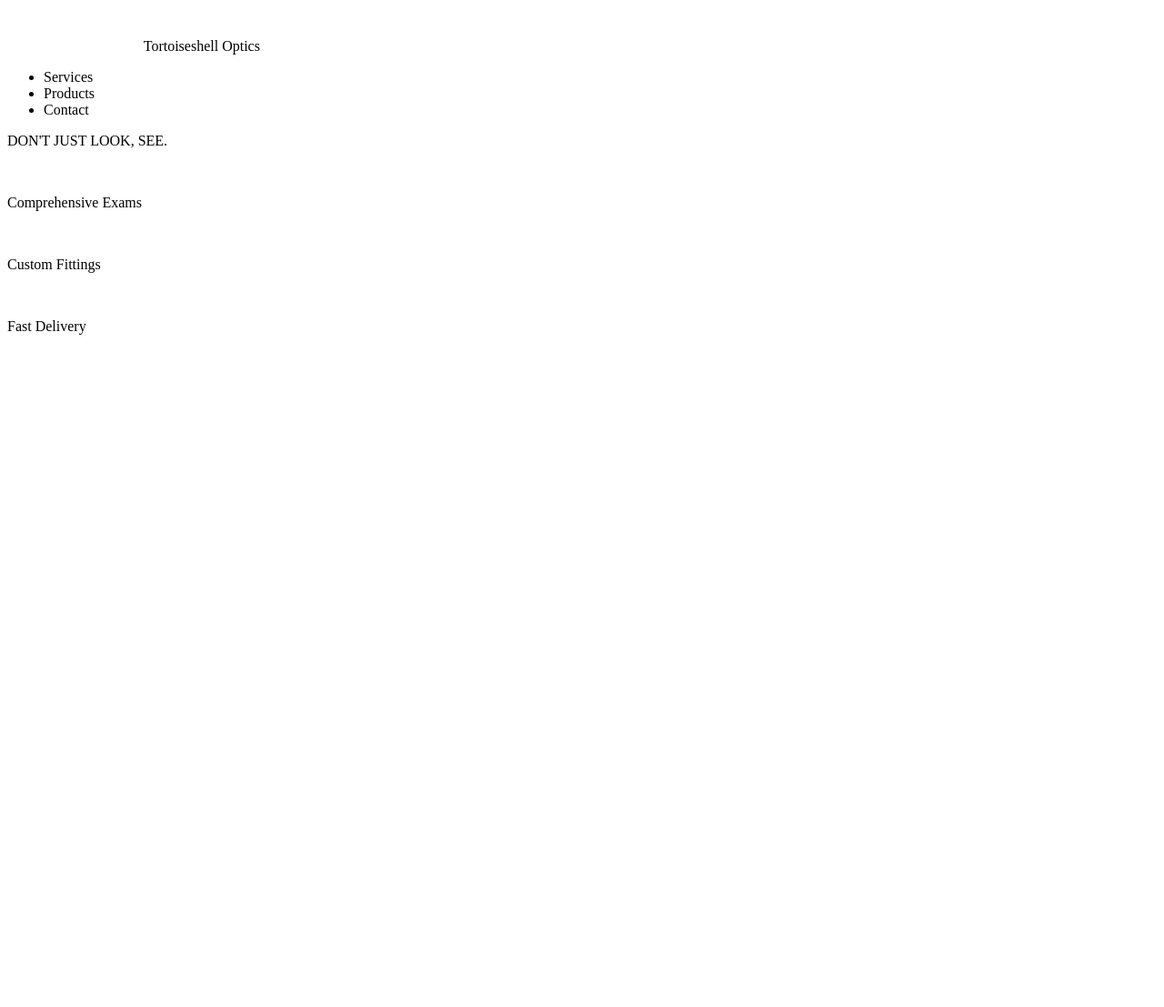
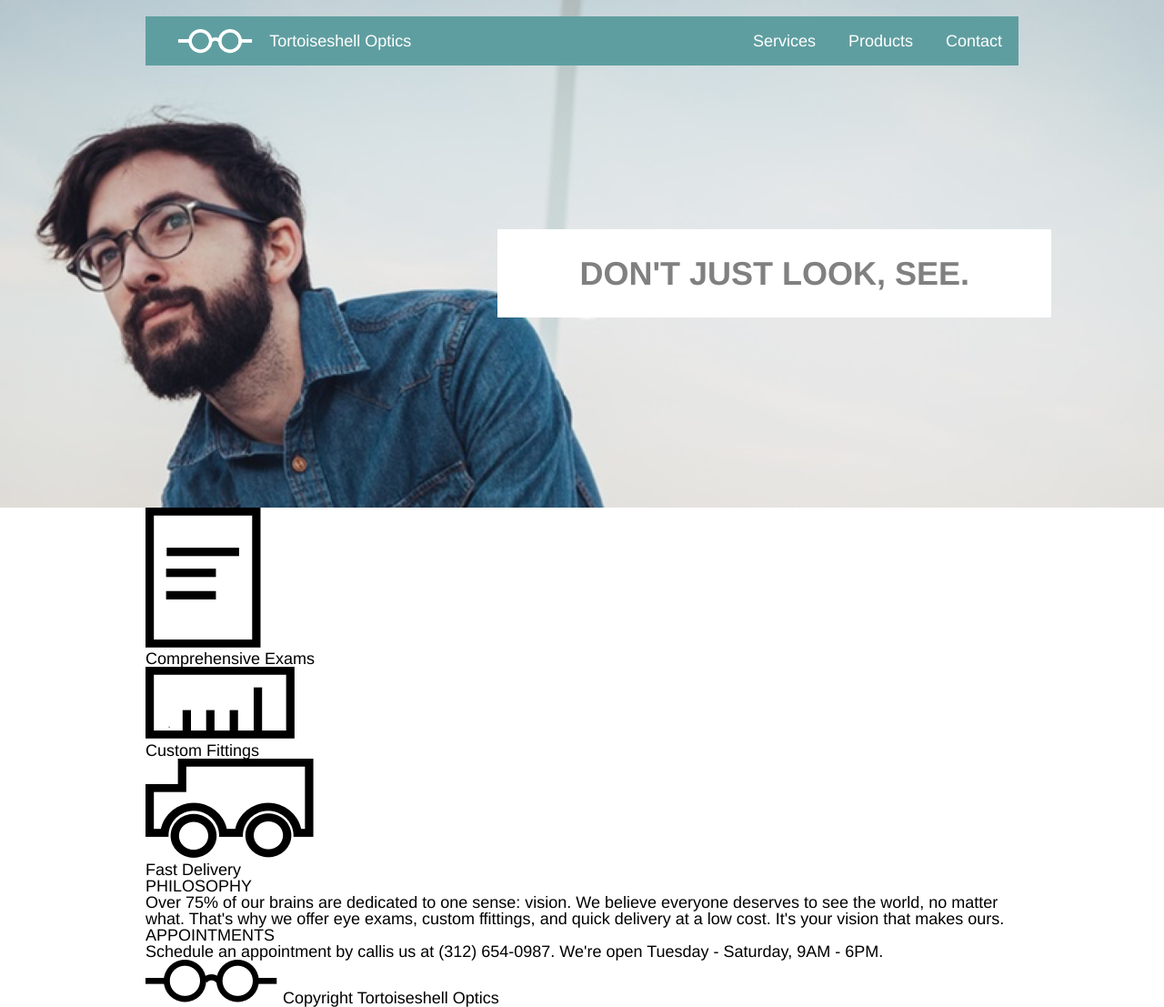
Before and after one commit to lovethebomb12/TortoiseshellOptics, a plain HTML site: page index.html in a window 1280 px wide. Shown: the whole page at 91% size. Before the commit the page ends 800 px from the top, so only its background shows below. Drawn offline with Linux system fonts and the light colour scheme.

Commit message:
Finished HTML & Styled hero section.

```diff
--- a/index.html
+++ b/index.html
@@ -3,13 +3,14 @@
   <head>
     <meta charset="utf-8">
     <title>Tortoiseshell Optics</title>
+    <link rel="stylesheet" href="./resources/css/reset.css">
     <link rel="stylesheet" href="./resources/css/style.css">
   </head>
   <body>
-<!--Begin Main Content-->
-    <div class="main-content">
-<!--Header Start-->
-      <header class="container">
+
+<!--Hero Start-->
+    <div class="hero">
+      <div id="header" class="container">
         <div class="logo">
           <img src="./resources/logo-white.png" alt="logo">
           <span>Tortoiseshell Optics</span>
@@ -21,35 +22,65 @@
             <li>Contact</li>
           </ul>
         </nav>
-      </header>
-<!--Header End-->
-<!--Hero Start-->
-      <div class="hero">
+      </div>
+      <div id="sloganbox" class="container">
         <div class="cta">
-          <p>DON'T JUST LOOK, SEE.</p>
+          <h1>DON'T JUST LOOK, SEE.</h1>
         </div>
       </div>
+    </div>
+
 <!--Hero End-->
-      <div class="container">
+
+<!--Callouts Begin-->
+
+    <div class="container">
+      <div class="callouts">
         <div id="exams" class="callout">
           <div class="callout-img">
-            <img src="paper-icon.png" alt="">
+            <img src="./resources/paper-icon.png" alt="">
           </div>
           <p>Comprehensive Exams</p>
         </div>
         <div id="fittings" class="callout">
           <div class="callout-img">
-            <img src="ruler-icon.png" alt="">
+            <img src="./resources/ruler-icon.png" alt="">
           </div>
           <p>Custom Fittings</p>
         </div>
         <div id="delivery" class="callout">
           <div class="callout-img">
-            <img src="truck-icon.png" alt="">
+            <img src="./resources/truck-icon.png" alt="">
           </div>
           <p>Fast Delivery</p>
         </div>
       </div>
     </div>
+
+<!--Callouts End-->
+
+<!--Bottom Sections Begin-->
+
+    <div class="container">
+      <div class="sections">
+        <div id="philosophy" class="section">
+          <h4>PHILOSOPHY</h4>
+          <p>Over 75% of our brains are dedicated to one sense: vision. We believe everyone deserves to see the world, no matter what. That's why we offer eye exams, custom ffittings, and quick delivery at a low cost. It's your vision that makes ours.</p>
+        </div>
+        <div id="appointments" class="section">
+          <h4>APPOINTMENTS</h4>
+          <p>Schedule an appointment by callis us at (312) 654-0987. We're open Tuesday - Saturday, 9AM - 6PM.</p>
+        </div>
+      </div>
+    </div>
+
+<!--Bottom Sections End-->
+
+    <footer class="container">
+      <div class="footerlogo">
+        <img src="./resources/logo-black.png" alt="">
+        <span>Copyright Tortoiseshell Optics</span>
+      </div>
+    </footer>
   </body>
 </html>
--- /dev/null
+++ b/resources/css/reset.css
@@ -0,0 +1,48 @@
+/* http://meyerweb.com/eric/tools/css/reset/
+   v2.0 | 20110126
+   License: none (public domain)
+*/
+
+html, body, div, span, applet, object, iframe,
+h1, h2, h3, h4, h5, h6, p, blockquote, pre,
+a, abbr, acronym, address, big, cite, code,
+del, dfn, em, img, ins, kbd, q, s, samp,
+small, strike, strong, sub, sup, tt, var,
+b, u, i, center,
+dl, dt, dd, ol, ul, li,
+fieldset, form, label, legend,
+table, caption, tbody, tfoot, thead, tr, th, td,
+article, aside, canvas, details, embed,
+figure, figcaption, footer, header, hgroup,
+menu, nav, output, ruby, section, summary,
+time, mark, audio, video {
+  margin: 0;
+  padding: 0;
+  border: 0;
+  font-size: 100%;
+  font: inherit;
+  vertical-align: baseline;
+}
+/* HTML5 display-role reset for older browsers */
+article, aside, details, figcaption, figure,
+footer, header, hgroup, menu, nav, section {
+  display: block;
+}
+body {
+  line-height: 1;
+}
+ol, ul {
+  list-style: none;
+}
+blockquote, q {
+  quotes: none;
+}
+blockquote:before, blockquote:after,
+q:before, q:after {
+  content: '';
+  content: none;
+}
+table {
+  border-collapse: collapse;
+  border-spacing: 0;
+}
--- a/resources/css/style.css
+++ b/resources/css/style.css
@@ -0,0 +1,58 @@
+html {
+  font-size: 18px;
+  line-height: 1.4;
+  font-family: Helvetica;
+}
+h1 {
+  font-size: 2rem;
+  line-height: 1.2;
+  font-weight: bold;
+  color: gray;
+}
+.container {
+  width: 960px;
+  margin: 0 auto;
+}
+.hero .container {
+  position: relative;
+  top: 1rem;
+}
+#header.container {
+  background-color: cadetblue;
+  color: white;
+  display: flex;
+  align-items: center;
+  justify-content: space-between;
+}
+.logo {
+  display: flex;
+  align-items: center;
+}
+.logo img {
+  height: 1.5rem;
+  padding: 0 1rem 0 2rem;
+}
+#header nav ul {
+  display: flex;
+  align-items: center;
+  justify-content: space-between;
+}
+#header nav ul li {
+  margin: 1rem;
+}
+.hero {
+  height: 31rem;
+  background-image: url("../glasses-bg.png");
+  background-position: center;
+  background-size: cover;
+}
+#sloganbox.container {
+  display: flex;
+  margin-top: 10rem;
+  justify-content: flex-end;
+}
+.cta {
+  background-color: white;
+  padding: 1.5rem 5rem;
+  margin-right: -2rem;
+}
```
Also changed, not shown: 2 other files.
